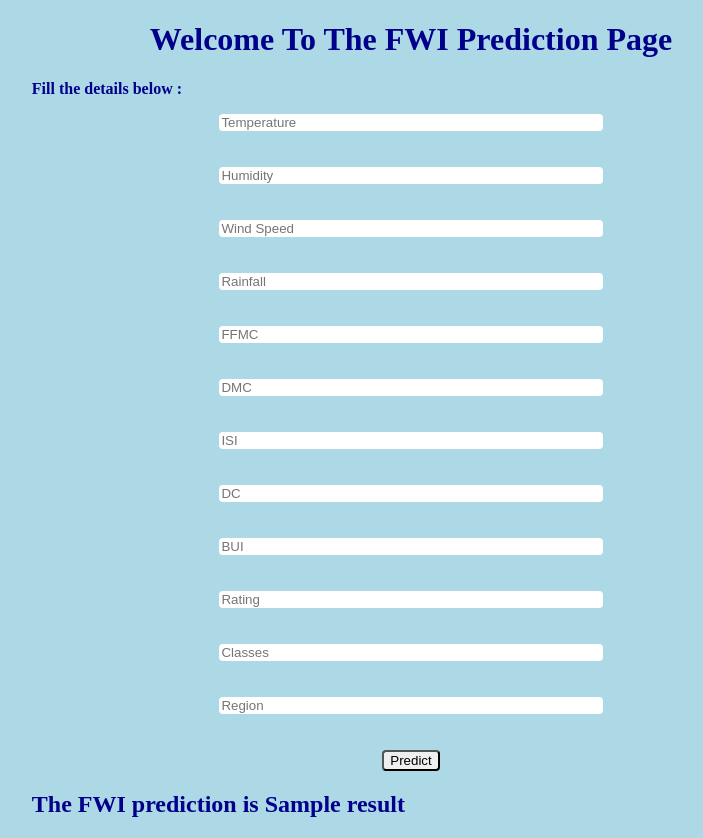
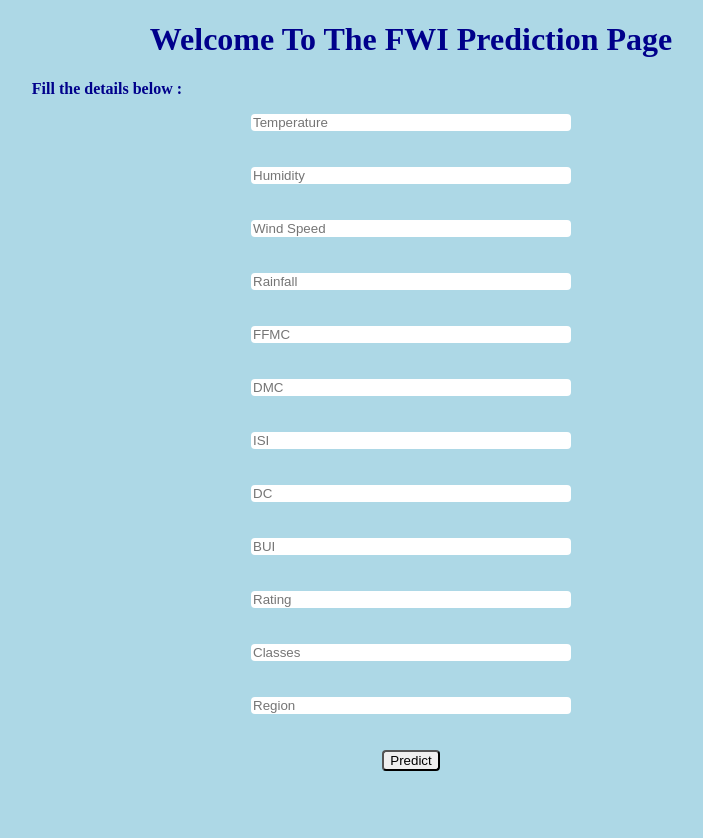
Before and after one commit to Hanuram-Lem/regression, a Flask app: template templates/home.html in a window 1280 px wide. Shown: the whole page, without its empty margins (229-932 px from the left). After the commit the page ends 771 px from the top, so only its background shows below. Run offline with Flask 3, Linux system fonts and the light colour scheme; the template is opened without the code that fills it: most values are stand-ins (such as "Sample title", 1, 10 or a date in 2020); parts of the project's set-up code (start-up, migrations or seed data) failed here and were passed over.

Commit message:
Beanstalk configuration

```diff
--- a/templates/home.html
+++ b/templates/home.html
@@ -9,25 +9,25 @@
     <h1 style="display: flex; justify-content: center;">Welcome To The FWI Prediction Page</h1>
     <p style="margin-left:20%; font-weight:600">Fill the details below : </p>
     <form action="{{url_for('predict_datapoint')}}" method="POST" style="display: flex; align-items: center; flex-direction: column; justify-content: center;">
-        <input type="text" style="width:30%; border:0; margin:0; border-radius: 4px;" name="temperature" placeholder="Temperature" required="required"><br><br>
-        <input type="text" style="width:30%; border:0; margin:0; border-radius: 4px;" name="rh" placeholder="Humidity" required="required"><br><br>
-        <input type="text" style="width:30%; border:0; margin:0; border-radius: 4px;" name="ws" placeholder="Wind Speed" required="required"><br><br>
-        <input type="text" style="width:30%; border:0; margin:0; border-radius: 4px;" name="rain" placeholder="Rainfall" required="required"><br><br>
-        <input type="text" style="width:30%; border:0; margin:0; border-radius: 4px;" name="ffmc" placeholder="FFMC" required="required"><br><br>
-        <input type="text" style="width:30%; border:0; margin:0; border-radius: 4px;" name="dmc" placeholder="DMC" required="required"><br><br>
-        <input type="text" style="width:30%; border:0; margin:0; border-radius: 4px;" name="isi" placeholder="ISI" required="required"><br><br>
-        <input type="text" style="width:30%; border:0; margin:0; border-radius: 4px;" name="dc" placeholder="DC" required="required"><br><br>
-        <input type="text" style="width:30%; border:0; margin:0; border-radius: 4px;" name="bui" placeholder="BUI" required="required"><br><br>
-        <input type="text" style="width:30%; border:0; margin:0; border-radius: 4px;" name="rating" placeholder="Rating" required="required"><br><br>
-        <input type="text" style="width:30%; border:0; margin:0; border-radius: 4px;" name="classes" placeholder="Classes" required="required"><br><br>
-        <input type="text" style="width:30%; border:0; margin:0; border-radius: 4px;" name="region" placeholder="Region" required="required"><br><br>
+        <input type="text" style="width:25%; border:0; margin:0; border-radius: 4px;" name="temperature" placeholder="Temperature" required="required"><br><br>
+        <input type="text" style="width:25%; border:0; margin:0; border-radius: 4px;" name="rh" placeholder="Humidity" required="required"><br><br>
+        <input type="text" style="width:25%; border:0; margin:0; border-radius: 4px;" name="ws" placeholder="Wind Speed" required="required"><br><br>
+        <input type="text" style="width:25%; border:0; margin:0; border-radius: 4px;" name="rain" placeholder="Rainfall" required="required"><br><br>
+        <input type="text" style="width:25%; border:0; margin:0; border-radius: 4px;" name="ffmc" placeholder="FFMC" required="required"><br><br>
+        <input type="text" style="width:25%; border:0; margin:0; border-radius: 4px;" name="dmc" placeholder="DMC" required="required"><br><br>
+        <input type="text" style="width:25%; border:0; margin:0; border-radius: 4px;" name="isi" placeholder="ISI" required="required"><br><br>
+        <input type="text" style="width:25%; border:0; margin:0; border-radius: 4px;" name="dc" placeholder="DC" required="required"><br><br>
+        <input type="text" style="width:25%; border:0; margin:0; border-radius: 4px;" name="bui" placeholder="BUI" required="required"><br><br>
+        <input type="text" style="width:25%; border:0; margin:0; border-radius: 4px;" name="rating" placeholder="Rating" required="required"><br><br>
+        <input type="text" style="width:25%; border:0; margin:0; border-radius: 4px;" name="classes" placeholder="Classes" required="required"><br><br>
+        <input type="text" style="width:25%; border:0; margin:0; border-radius: 4px;" name="region" placeholder="Region" required="required"><br><br>
         <button type="submit" onclick="showResult()" style="border-radius:4px;">Predict</button>
     </form>
-    <h2 style="display:hidden; margin-left:20%;">The FWI prediction is {{result}}</h2>
+    <!-- <h2 style="display:hidden; margin-left:20%;">The FWI prediction is {{result}}</h2> -->
 </body>
-<!-- <script>
-    function showResult() {
-        document.querySelector('h2').style.width = "100%";
+<script>
+    function showResult(){
+        alert("The FWI prediction is {{result}}");
     }
-</script> -->
+</script>
 </html>
```
